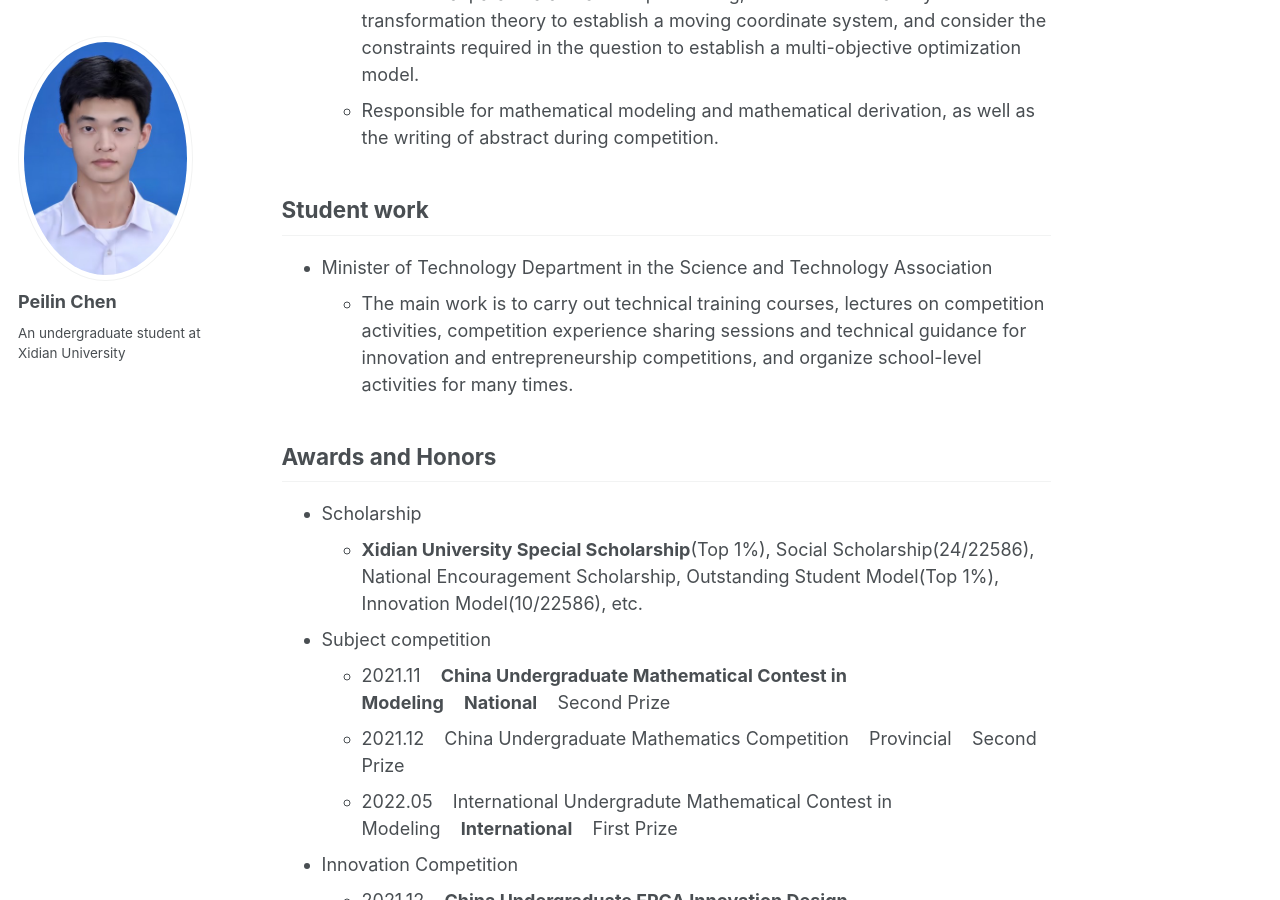
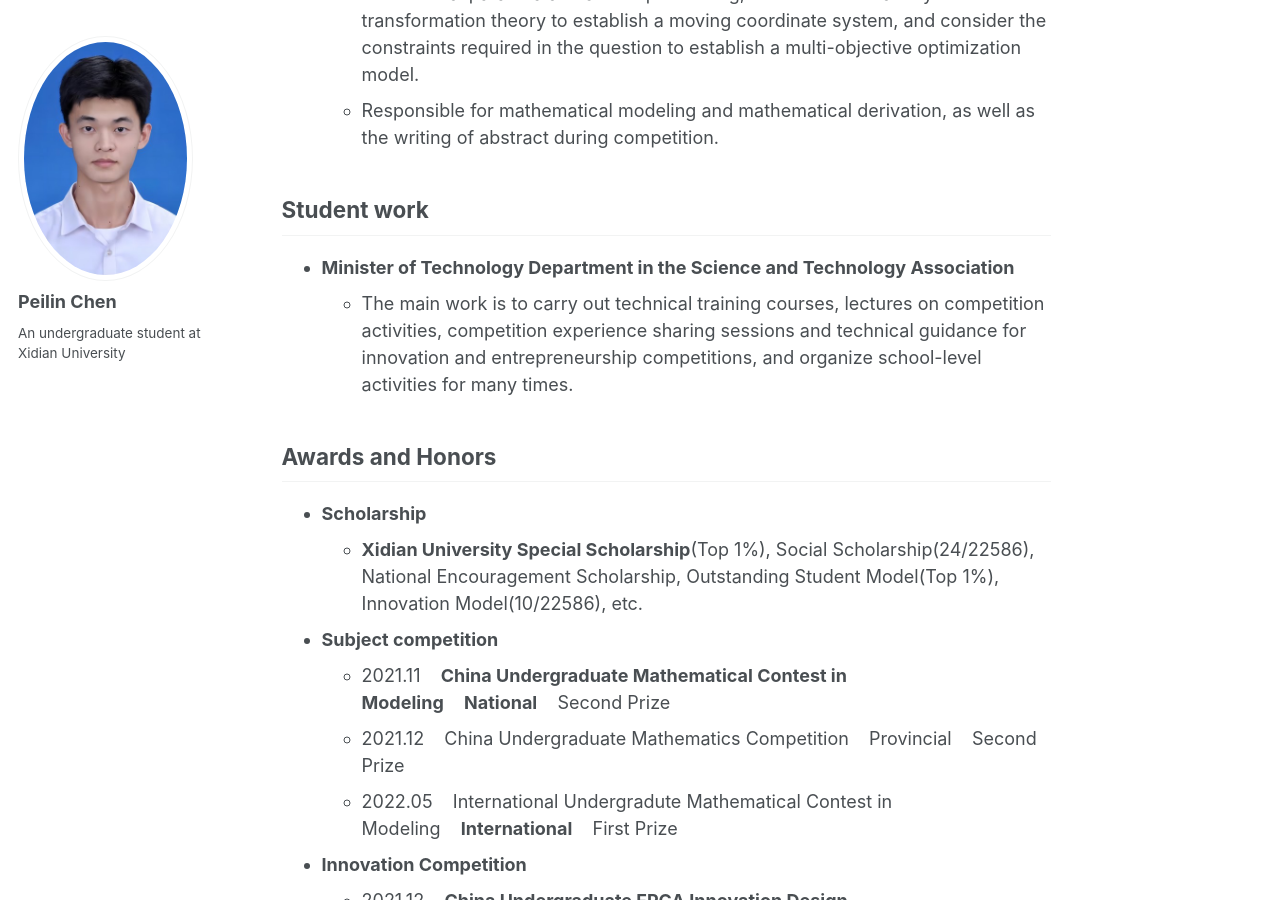
Before and after one commit to peilin-chen/peilin-chen.github.io, a Jekyll site: the page built from _pages/about.md, in a window 1280 px wide and 900 px high, scrolled down 2372 px. Built offline with Jekyll 4.4.1, drawn with Linux system fonts in a browser that asks for light colours.

```diff
--- a/_pages/about.md
+++ b/_pages/about.md
@@ -45,18 +45,18 @@ Digital Integrated Circuits, AI Chip/Accelerator Based on Computing-In-Memory, R
   - Responsible for mathematical modeling and mathematical derivation, as well as the writing of abstract during competition.
 
 ## Student work
-* Minister of Technology Department in the Science and Technology Association
+* **Minister of Technology Department in the Science and Technology Association**
   - The main work is to carry out technical training courses, lectures on competition activities, competition experience sharing sessions and
 technical guidance for innovation and entrepreneurship competitions, and organize school-level activities for many times.
 
 ## Awards and Honors
-* Scholarship
+* **Scholarship**
   - **Xidian University Special Scholarship**(Top 1%), Social Scholarship(24/22586), National Encouragement Scholarship, Outstanding Student Model(Top 1%), Innovation Model(10/22586), etc.
-* Subject competition
+* **Subject competition**
   - 2021.11&nbsp;&nbsp;&nbsp;&nbsp;**China Undergraduate Mathematical Contest in Modeling**&nbsp;&nbsp;&nbsp;&nbsp;**National**&nbsp;&nbsp;&nbsp;&nbsp;Second Prize
   - 2021.12&nbsp;&nbsp;&nbsp;&nbsp;China Undergraduate Mathematics Competition&nbsp;&nbsp;&nbsp;&nbsp;Provincial&nbsp;&nbsp;&nbsp;&nbsp;Second Prize
   - 2022.05&nbsp;&nbsp;&nbsp;&nbsp;International Undergradute Mathematical Contest in Modeling&nbsp;&nbsp;&nbsp;&nbsp;**International**&nbsp;&nbsp;&nbsp;&nbsp;First Prize
-* Innovation Competition
+* **Innovation Competition**
   - 2021.12&nbsp;&nbsp;&nbsp;&nbsp;**China Undergraduate FPGA Innovation Design Competition**&nbsp;&nbsp;&nbsp;&nbsp;**National**&nbsp;&nbsp;&nbsp;&nbsp;Third Prize
   - 2022.05&nbsp;&nbsp;&nbsp;&nbsp;China Undergraduate Service Outsourcing Innovation Competition&nbsp;&nbsp;&nbsp;&nbsp;Provincial&nbsp;&nbsp;&nbsp;&nbsp;Third Prize
   - 2022.05&nbsp;&nbsp;&nbsp;&nbsp;China Undergraduate Computer Design Competition&nbsp;&nbsp;&nbsp;&nbsp;Provincial&nbsp;&nbsp;&nbsp;&nbsp;Second Prize
```
